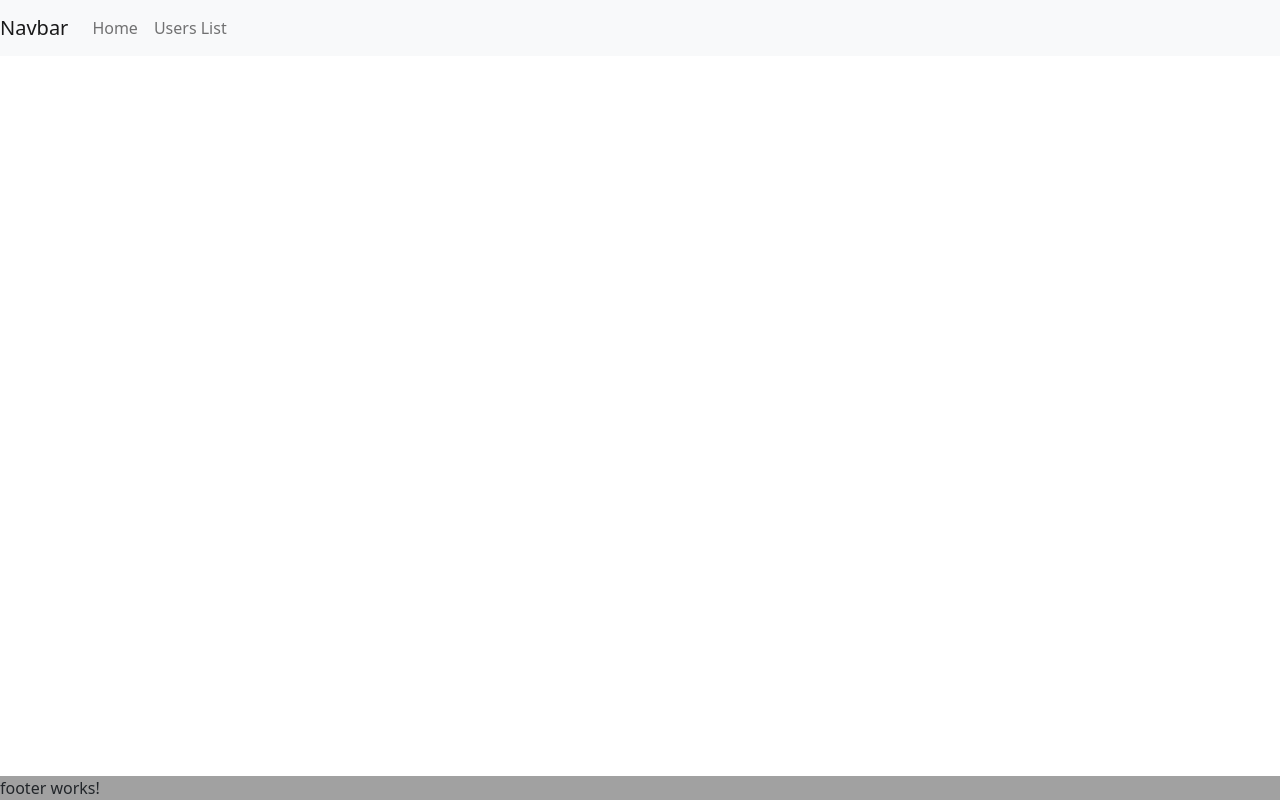
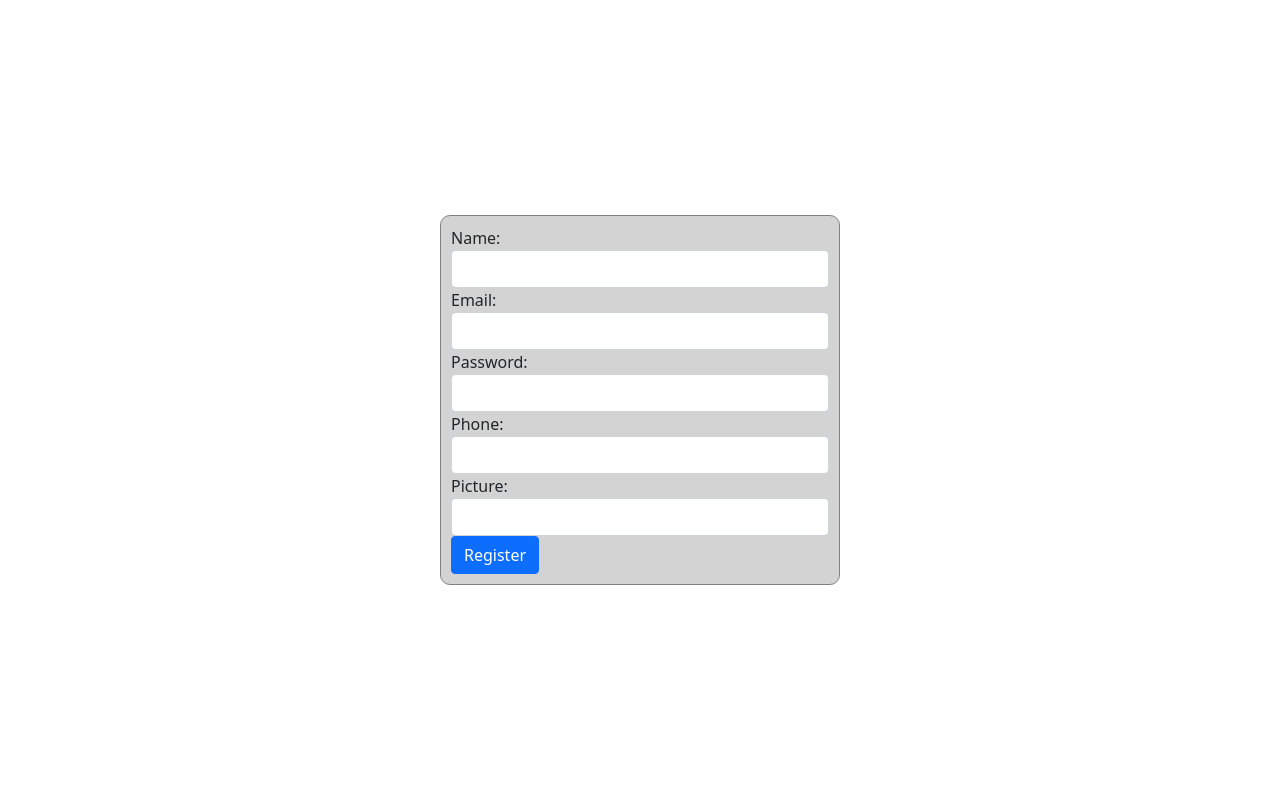
Before and after one commit to dvbreva/rent-a-car, a React (Create React App) app in the folder rent-a-car/: page /register in a window 1280 px wide. Built offline with nearby package versions, Linux system fonts and the light colour scheme.

Commit message:
Add the login / register initial version

```diff
--- a/rent-a-car/db/db.json
+++ b/rent-a-car/db/db.json
@@ -6,7 +6,8 @@
           "picture": "https://picsum.photos/200/300?random=1",
           "name": "Non Admin User",
           "email": "nonadmin@rentacar.com",
-          "phone": "+1 (828) 541-3449"
+          "phone": "+1 (828) 541-3449",
+          "password": 123456
         },
         {
           "id": "bc17bff4-8974-4535-ab88-5dd9dbb8883b",
@@ -14,7 +15,8 @@
           "picture": "https://picsum.photos/200/300",
           "name": "Admin User",
           "email": "admin@polarax.com",
-          "phone": "+1 (932) 545-3934"
+          "phone": "+1 (932) 545-3934",
+          "password": 123456
         }
       ],
     "cars": [],
--- a/rent-a-car/src/App.js
+++ b/rent-a-car/src/App.js
@@ -1,10 +1,28 @@
 import Layout from './components/layout/Layout';
+
+import { Switch } from 'react-router';
+import { Login } from './components/auth/login/Login';
+import { AuthenticatedRoute } from './core/guards/AuthenticatedRoute';
+import { NonAuthenticatedRoute } from './core/guards/NonAuthenticatedRoute';
+import { Register } from './components/auth/register/Register';
 
 function App() {
     return (
         <div className="App">
             <header className="App-header">
-                <Layout></Layout>
+                <Switch>
+                    <NonAuthenticatedRoute
+                        exact
+                        path="/login"
+                        component={Login}
+                    />
+                    <NonAuthenticatedRoute
+                        exact
+                        path="/register"
+                        component={Register}
+                    />
+                    <AuthenticatedRoute path="/" component={Layout} />
+                </Switch>
             </header>
         </div>
     );
--- /dev/null
+++ b/rent-a-car/src/components/auth/login/Login.css
@@ -0,0 +1,13 @@
+.login-form-wrapper {
+    height: 100vh;
+    display: flex;
+    justify-content: center;
+    align-items: center;
+}
+
+.login-form {
+    border: 1px solid gray;
+    border-radius: 10px;
+    padding: 10px;
+    background-color: lightgray;
+}
--- /dev/null
+++ b/rent-a-car/src/components/auth/login/Login.jsx
@@ -0,0 +1,66 @@
+import { useState } from 'react';
+import { login } from '../../../core/services/AuthService';
+import './Login.css';
+import { Redirect } from 'react-router-dom';
+
+export function Login(props) {
+    const [userData, setUserData] = useState(null);
+    const [redirect, setRedirect] = useState(false);
+
+    const onInputChange = event => {
+        event.persist();
+
+        // state
+        // { email: 'aa', password: 'b' }
+        // event.target
+        // { name: 'email', value: 'ccc' }
+        // result
+        // { email: 'ccc', password: 'b' }
+        setUserData(prevState => ({
+            ...prevState,
+            [event.target.name]: event.target.value
+        }));
+    };
+
+    const onFormSubmit = event => {
+        event.preventDefault();
+
+        login(userData)
+            .then(_ => {
+                console.log('success!');
+                setRedirect(true);
+            })
+            .catch(err => console.error(err));
+    };
+
+    return (
+        <>
+            {redirect && <Redirect to="/" />}
+            <div className="login-form-wrapper">
+                <form className="login-form" onSubmit={onFormSubmit}>
+                    <div className="form-group">
+                        <label htmlFor="email">Email: </label>
+                        <input
+                            type="email"
+                            id="email"
+                            name="email"
+                            className="form-control"
+                            onChange={onInputChange}
+                        />
+                    </div>
+                    <div className="form-group">
+                        <label htmlFor="password">Password: </label>
+                        <input
+                            type="password"
+                            id="password"
+                            name="password"
+                            className="form-control"
+                            onChange={onInputChange}
+                        />
+                    </div>
+                    <button className="btn btn-primary">Login</button>
+                </form>
+            </div>
+        </>
+    );
+}
--- /dev/null
+++ b/rent-a-car/src/components/auth/register/Register.css
@@ -0,0 +1,14 @@
+.register-form-wrapper {
+    display: flex;
+    height: 100vh;
+    justify-content: center;
+    align-items: center;
+}
+
+.register-form {
+    border: 1px solid gray;
+    border-radius: 10px;
+    padding: 10px;
+    background-color: lightgray;
+    width: 400px;
+}
--- /dev/null
+++ b/rent-a-car/src/components/auth/register/Register.jsx
@@ -0,0 +1,105 @@
+import { Component } from 'react';
+import { Redirect } from 'react-router';
+import { register } from '../../../core/services/AuthService';
+import './Register.css';
+
+export class Register extends Component {
+    constructor(props) {
+        super(props);
+
+        this.state = {
+            name: '',
+            phone: '',
+            email: '',
+            picture: '',
+            password: '',
+            redirect: false
+        };
+    }
+
+    onInputChange = event => {
+        event.persist();
+
+        this.setState({
+            [event.target.name]: event.target.value
+        });
+    };
+
+    onFormSubmit = event => {
+        event.preventDefault();
+        const { redirect, ...user } = this.state;
+        register(user)
+            .then(_ => {
+                this.setState({
+                    redirect: true
+                });
+            })
+            .catch(err => console.error(err));
+    };
+
+    render() {
+        return (
+            <>
+                {this.state.redirect && <Redirect to="/login" />}
+                <div className="register-form-wrapper">
+                    <form
+                        className="register-form"
+                        onSubmit={this.onFormSubmit}
+                    >
+                        <div className="form-group">
+                            <label htmlFor="name">Name: </label>
+                            <input
+                                className="form-control"
+                                id="name"
+                                name="name"
+                                type="text"
+                                onChange={this.onInputChange}
+                            />
+                        </div>
+                        <div className="form-group">
+                            <label htmlFor="email">Email: </label>
+                            <input
+                                className="form-control"
+                                id="email"
+                                name="email"
+                                type="email"
+                                onChange={this.onInputChange}
+                            />
+                        </div>
+                        <div className="form-group">
+                            <label htmlFor="password">Password: </label>
+                            <input
+                                className="form-control"
+                                id="password"
+                                name="password"
+                                type="password"
+                                onChange={this.onInputChange}
+                            />
+                        </div>
+                        <div className="form-group">
+                            <label htmlFor="phone">Phone: </label>
+                            <input
+                                className="form-control"
+                                id="phone"
+                                name="phone"
+                                type="text"
+                                onChange={this.onInputChange}
+                            />
+                        </div>
+                        <div className="form-group">
+                            <label htmlFor="picture">Picture: </label>
+                            <input
+                                className="form-control"
+                                id="picture"
+                                name="picture"
+                                type="text"
+                                onChange={this.onInputChange}
+                            />
+                        </div>
+                        <button className="btn btn-primary">Register</button>
+                    </form>
+                </div>
+            </>
+        );
+    }
+}
--- a/rent-a-car/src/components/layout/header/Header.jsx
+++ b/rent-a-car/src/components/layout/header/Header.jsx
@@ -1,8 +1,18 @@
 import './Header.css';
-import { Link } from 'react-router-dom';
+import { useState } from 'react';
+import { Link, Redirect } from 'react-router-dom';
+import { logout } from '../../../core/services/AuthService';
 
 const Header = () => {
+    const [redirect, setRedirect] = useState(false);
+
+    const onLogout = () => {
+        logout();
+        setRedirect(true);
+    };
     return (
+        <>
+            {redirect && <Redirect to="/login" />}
             <header className="header">
                 <nav className="navbar navbar-expand-lg navbar-light bg-light">
                     <a className="navbar-brand" href="#">
@@ -37,9 +47,13 @@ const Header = () => {
                                 </Link>
                             </li>
                         </ul>
+                        <span className="logout-btn" onClick={onLogout}>
+                            Logout
+                        </span>
                     </div>
                 </nav>
             </header>
+        </>
     );
 };
 
--- a/rent-a-car/src/components/users/user/User.jsx
+++ b/rent-a-car/src/components/users/user/User.jsx
@@ -6,7 +6,7 @@ const User = props => {
     const [user, setUser] = useState(null);
 
     useEffect(() => {
-        getUserById(props.match.params.id).then(response => {
+        getUserById(props.computedMatch.params.id).then(response => {
             console.log(response);
             setUser(response.data);
         });
--- /dev/null
+++ b/rent-a-car/src/core/guards/AuthenticatedRoute.jsx
@@ -0,0 +1,12 @@
+import { Redirect } from 'react-router';
+import { getLoggedUser } from '../services/AuthService';
+
+export function AuthenticatedRoute(props) {
+    const user = getLoggedUser();
+
+    if (user) {
+        return <props.component {...props} />;
+    }
+
+    return <Redirect to="/login" />;
+}
--- /dev/null
+++ b/rent-a-car/src/core/guards/NonAuthenticatedRoute.jsx
@@ -0,0 +1,12 @@
+import { Redirect } from 'react-router';
+import { getLoggedUser } from '../services/AuthService';
+
+export function NonAuthenticatedRoute(props) {
+    const user = getLoggedUser();
+
+    if (!user) {
+        return <props.component {...props} />;
+    }
+
+    return <Redirect to="/users-list" />;
+}
--- /dev/null
+++ b/rent-a-car/src/core/services/AuthService.js
@@ -0,0 +1,57 @@
+import { getAllUsers } from './UserService';
+import axios from 'axios';
+
+const apiUrl = 'http://localhost:5000';
+
+/**
+ * @returns the logged user or undefined
+ */
+export function getLoggedUser() {
+    return JSON.parse(localStorage.getItem('loggedUser'));
+}
+
+/**
+ * @param userData => { username, password }
+ */
+export async function login(userData) {
+    const users = (await getAllUsers()).data;
+
+    const loggedUser = users.find(
+        u =>
+            u.username === userData.username &&
+            u.password.toString() === userData.password
+    );
+
+    if (loggedUser) {
+        localStorage.setItem('loggedUser', JSON.stringify(loggedUser));
+        return;
+    }
+
+    throw new Error('Invalid username/password.');
+}
+
+/**
+ *
+ * @param {userData} userData => holds all of the information for the user
+ */
+export async function register(userData) {
+    const users = (await getAllUsers()).data;
+
+    if (users.find(u => u.email === userData.email)) {
+        throw new Error('Email already exists!');
+    }
+
+    userData = {
+        ...userData,
+        isAdmin: false,
+        picture: userData.picture
+            ? userData.picture
+            : `https://picsum.photos/200/300?random=${Math.random()}`
+    };
+
+    return axios.post(`${apiUrl}/users`, userData);
+}
+
+export function logout() {
+    localStorage.removeItem('loggedUser');
+}
```
Also changed, not shown: rent-a-car/src/components/layout/main/Main.jsx (+8 -3 lines). Lines whose indentation alone changed are shown as unchanged.
